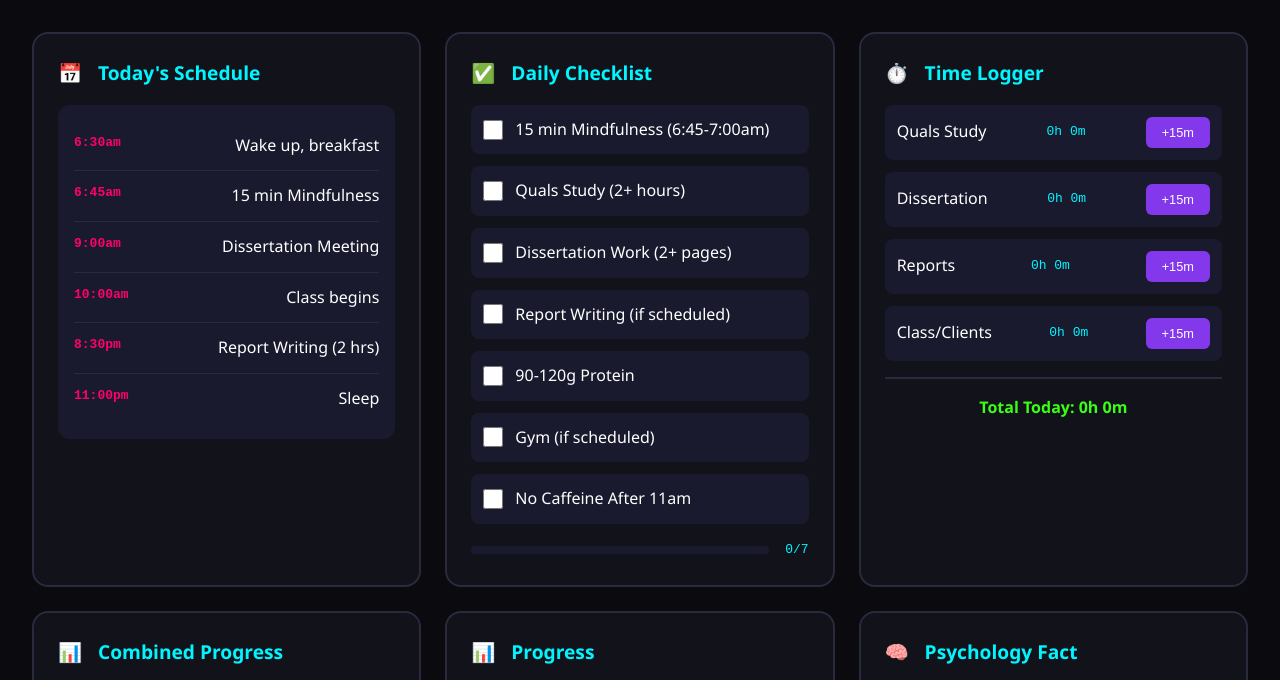
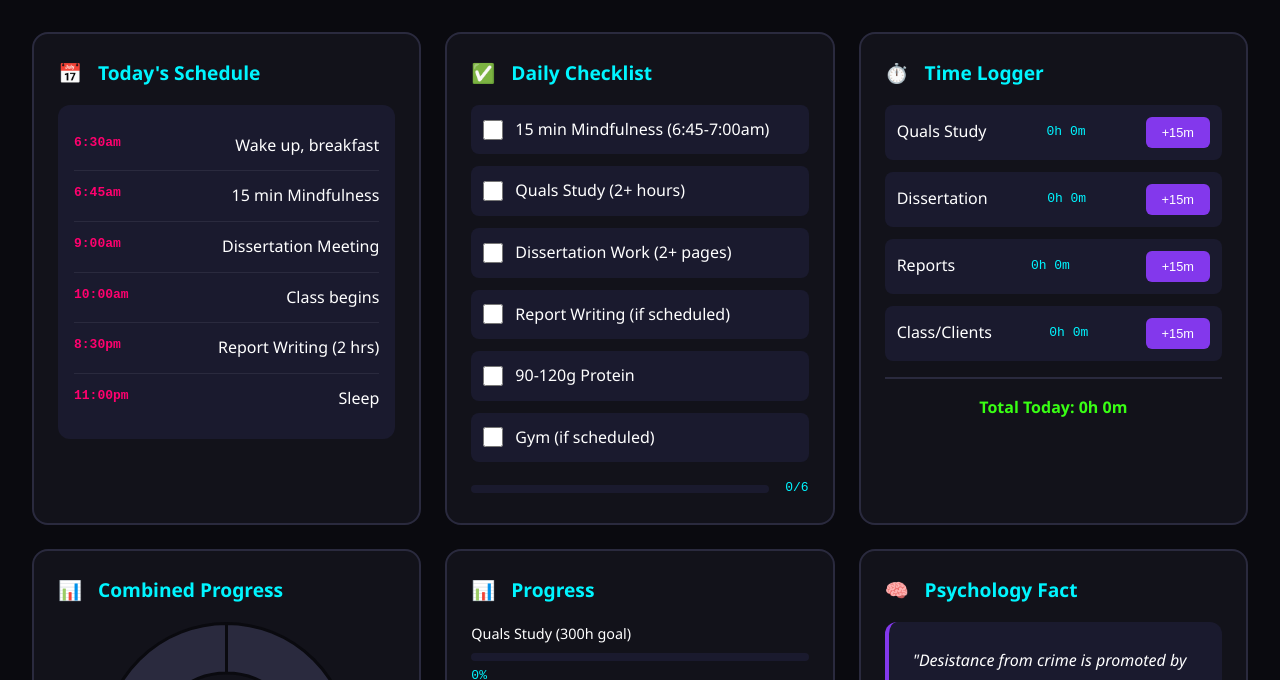
Before and after one commit to destyneeassistant-png/thenest, a plain HTML site: page dashboard.html in a window 1280 px wide. Shown: the part 73-753 px from the top of the page. Drawn offline with nearby package versions, Linux system fonts and the light colour scheme.

Commit message:
Remove 'No Caffeine After 11am' from daily checklist
- Removed caffeine check item from dashboard.html
- Updated progress counter from 0/7 to 0/6
- Checklist now has 6 items total

```diff
--- a/dashboard.html
+++ b/dashboard.html
@@ -60,16 +60,12 @@
                         <input type="checkbox" data-task="gym">
                         <span>Gym (if scheduled)</span>
                     </label>
-                    <label class="check-item">
-                        <input type="checkbox" data-task="no-caffeine">
-                        <span>No Caffeine After 11am</span>
-                    </label>
                 </div>
                 <div class="checklist-progress">
                     <div class="progress-bar" id="checklist-progress-bar">
                         <div class="progress-fill" style="width: 0%"></div>
                     </div>
-                    <span class="progress-text" id="checklist-progress-text">0/7</span>
+                    <span class="progress-text" id="checklist-progress-text">0/6</span>
                 </div>
             </section>
 
```
